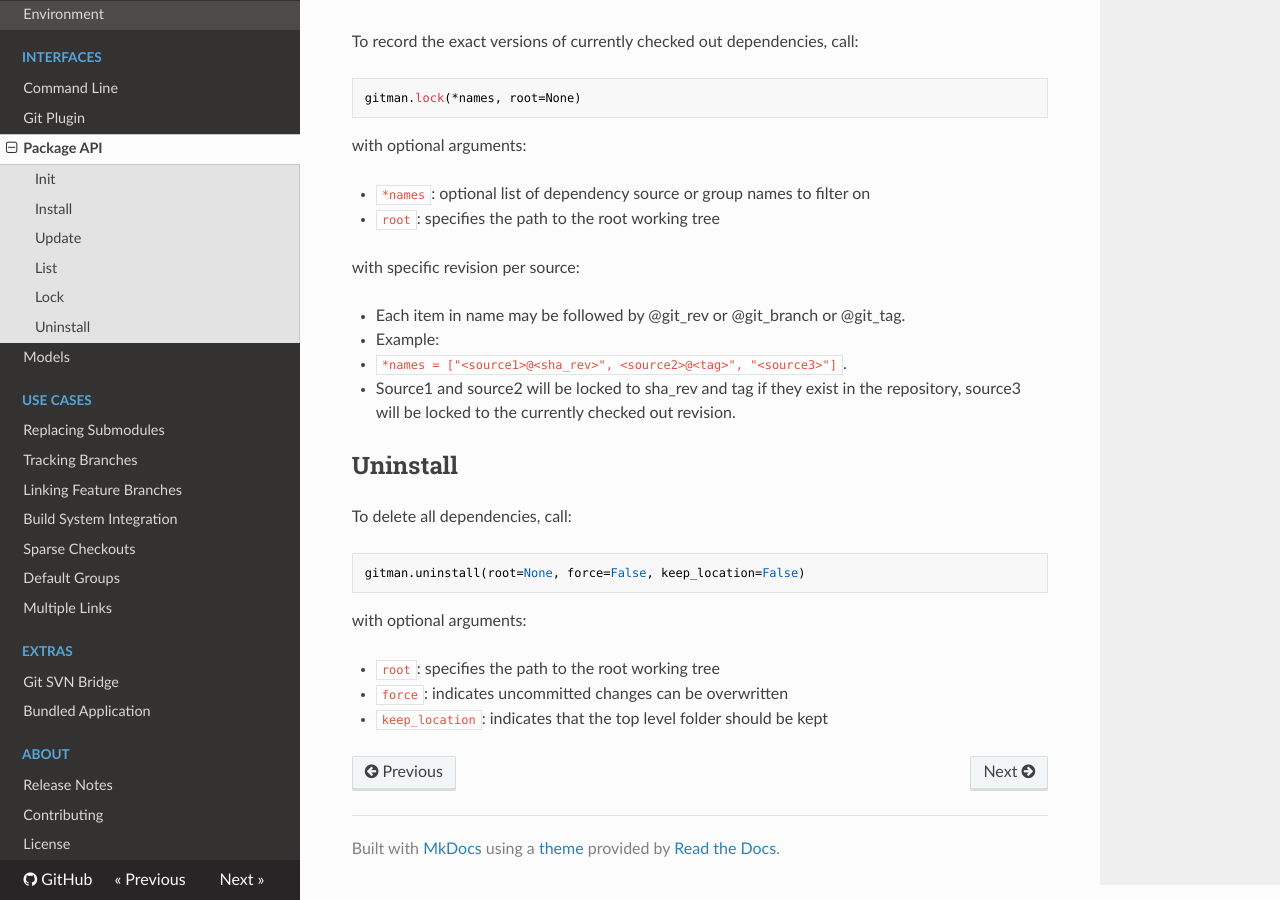
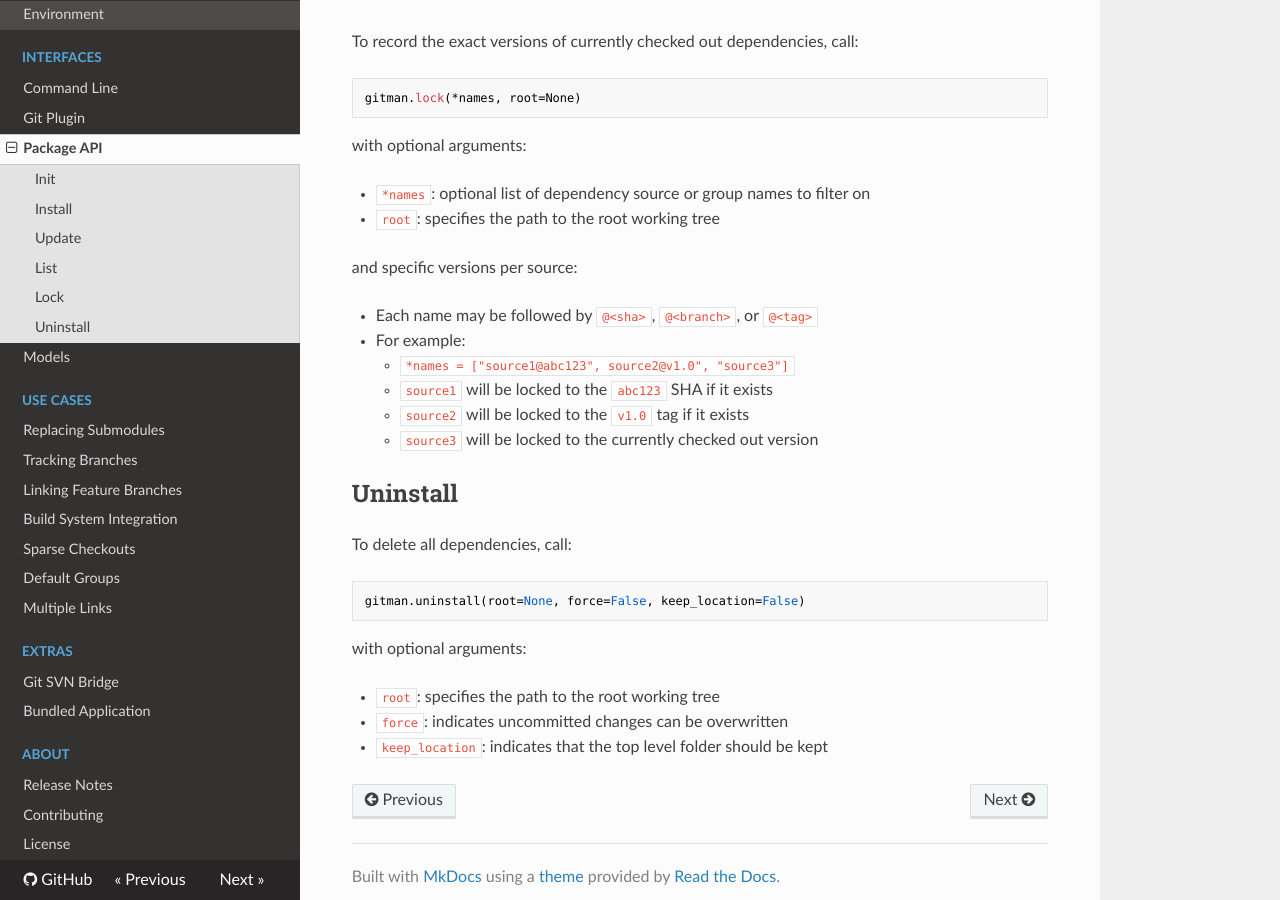
Before and after one commit to jacebrowning/gitman, an MkDocs documentation site: the page built from docs/interfaces/api.md, in a window 1280 px wide and 900 px high, scrolled down 1648 px. Built offline with MkDocs 1.6.1, drawn with Linux system fonts in a browser that asks for light colours; nearby versions of some CDN libraries.

```diff
--- a/docs/interfaces/api.md
+++ b/docs/interfaces/api.md
@@ -82,13 +82,14 @@ with optional arguments:
 - `*names`: optional list of dependency source or group names to filter on
 - `root`: specifies the path to the root working tree
 
-with specific revision per source:
+and specific versions per source:
 
-- Each item in name may be followed by @git_rev or @git_branch or @git_tag.
-- Example:
-  - `*names = ["<source1>@<sha_rev>", <source2>@<tag>", "<source3>"]`.
-  - Source1 and source2 will be locked to sha_rev and tag if they exist in the repository,
-    source3 will be locked to the currently checked out revision.
+- Each name may be followed by `@<sha>`, `@<branch>`, or `@<tag>`
+- For example:
+    - `*names = ["source1@abc123", source2@v1.0", "source3"]`
+    - `source1` will be locked to the `abc123` SHA if it exists
+    - `source2` will be locked to the `v1.0` tag if it exists
+    - `source3` will be locked to the currently checked out version
 
 ## Uninstall
 
--- a/pyproject.toml
+++ b/pyproject.toml
@@ -1,7 +1,7 @@
 [tool.poetry]
 
 name = "gitman"
-version = "3.1"
+version = "3.2a1"
 description = "A language-agnostic dependency manager using Git."
 
 license = "MIT"
```
Also changed, not shown: CHANGELOG.md (+4 -0 lines), docs/interfaces/cli.md (+8 -4 lines), 1 other file.
